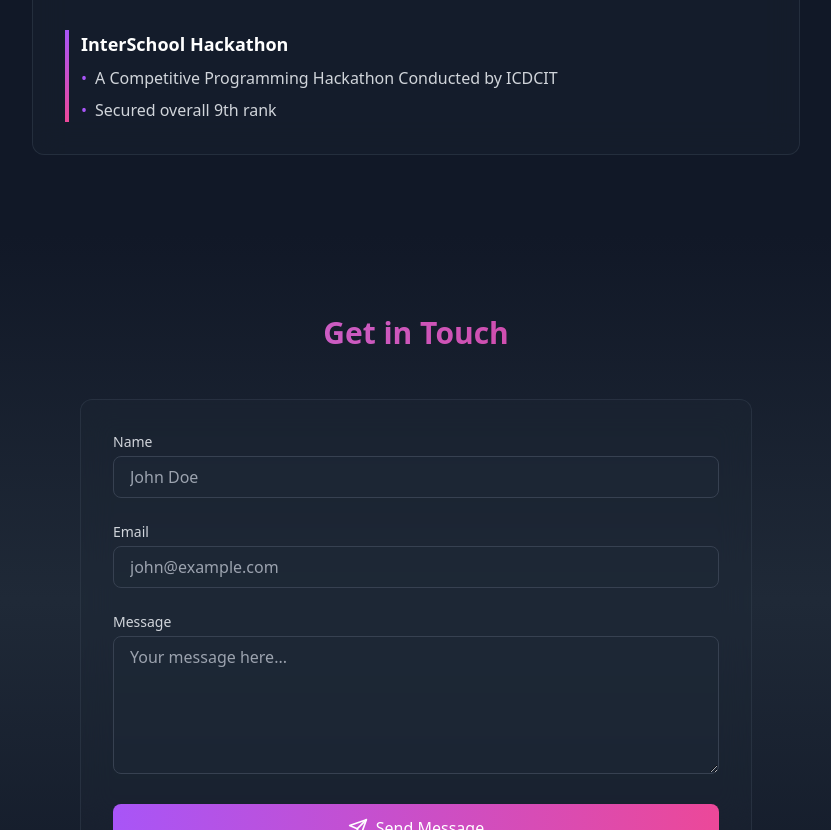
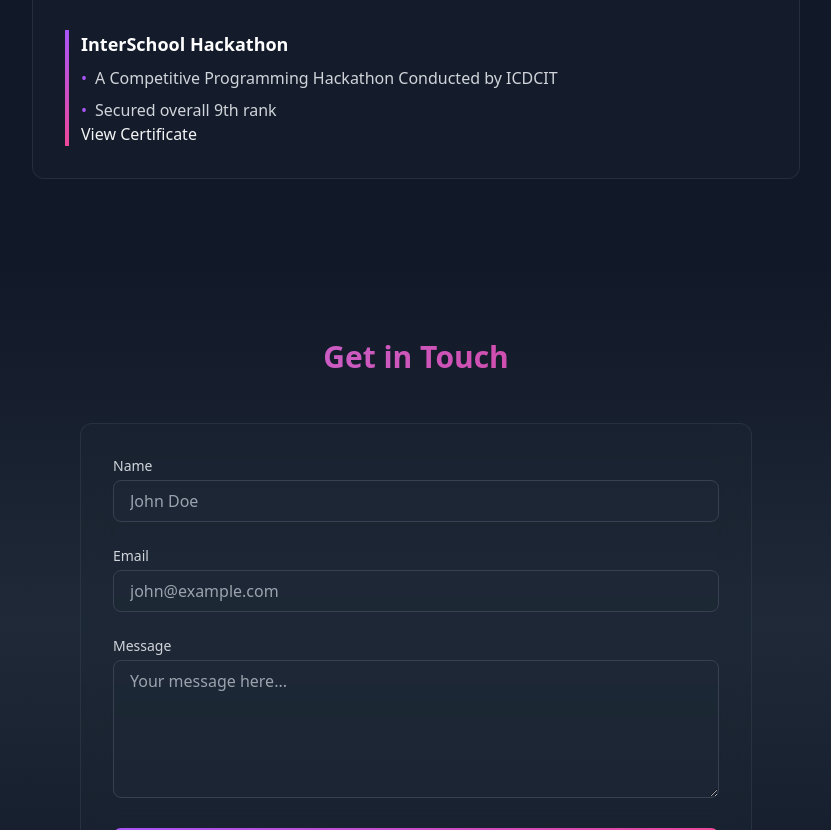
Before and after one commit to dovbyk/Resume, a React (Vite) app: page / in a window 1280 px wide. Shown: the part 2480-3310 px from the top of the page, without its empty margins (224-1055 px from the left). Built offline with nearby package versions, Linux system fonts and the light colour scheme.

Commit message:
Update Resume.tsx

```diff
--- a/src/components/Resume.tsx
+++ b/src/components/Resume.tsx
@@ -31,6 +31,7 @@ const Resume = () => {
                     Secured overall 9th rank
                   </li>
                 </ul>
+                 <a href="https://example.com/your-image.jpg" target="_blank" id="viewImageLink">View Certificate</a>
               </div>
 
 
```
